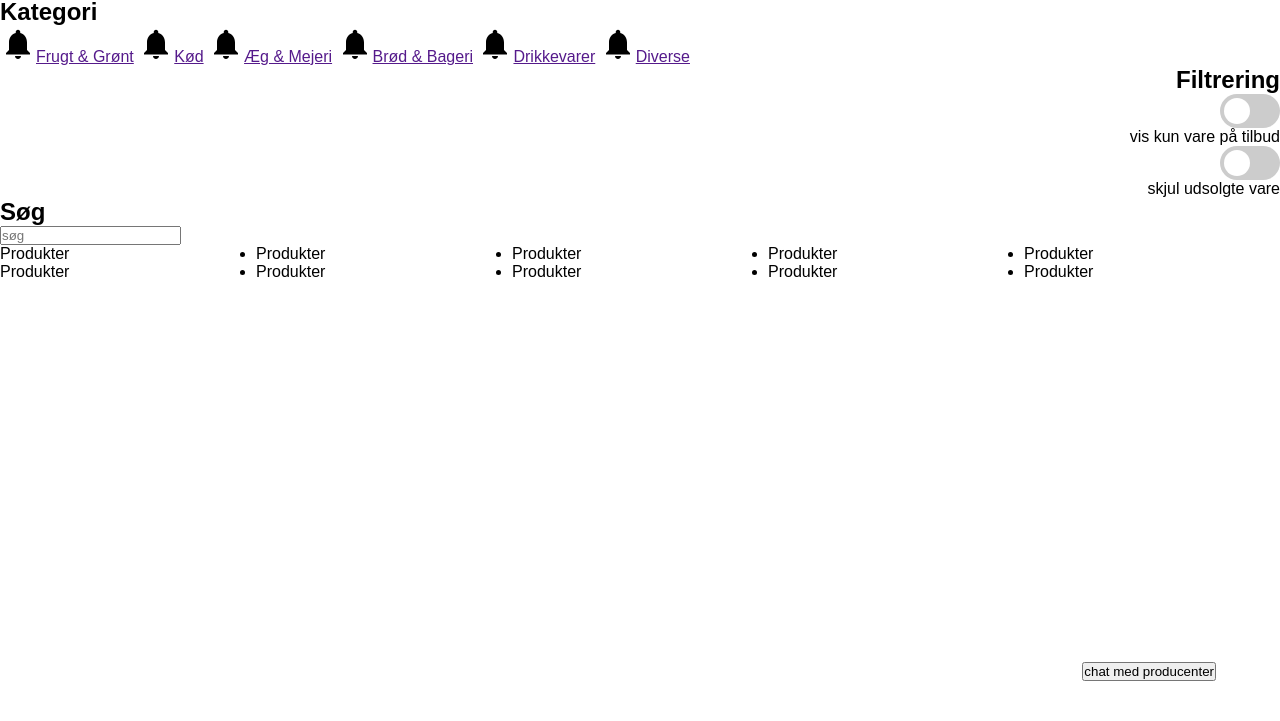
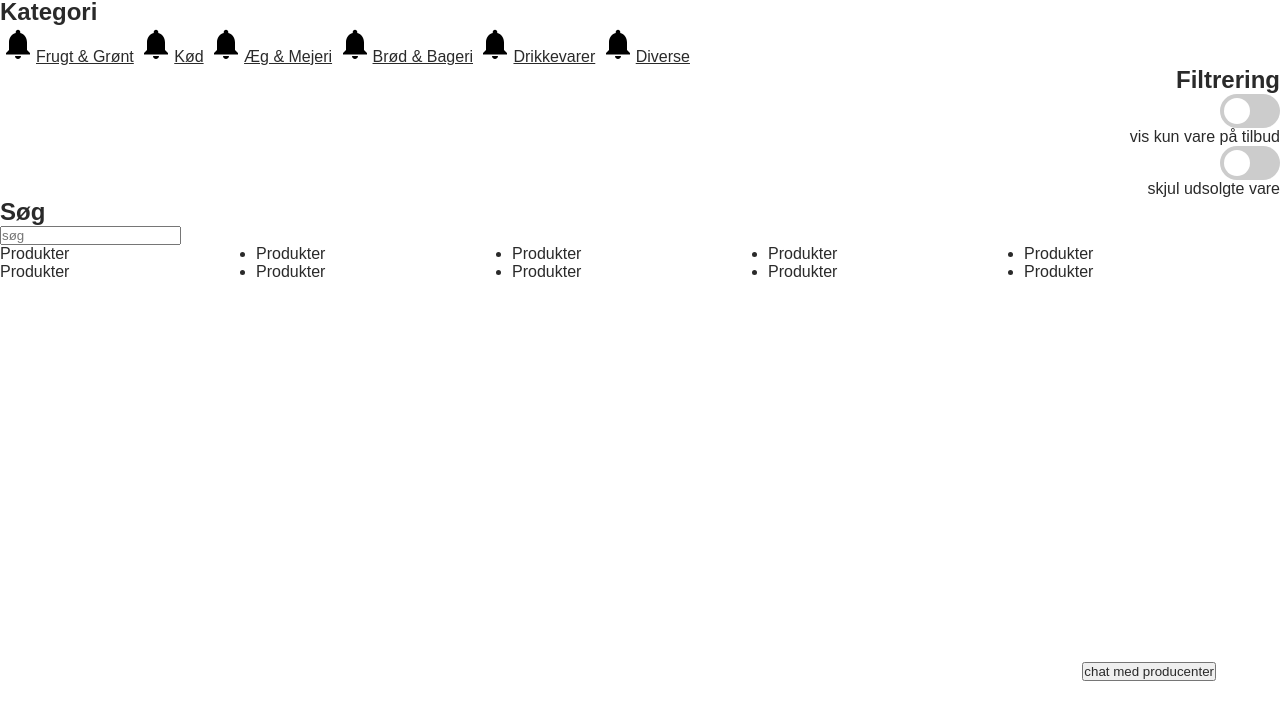
Before and after one commit to maxsendsen/raahandel-prototype, a plain HTML site: page markedsplads.html in a window 1280 px wide. Shown: the part 79-800 px from the top of the page. Drawn offline with Linux system fonts and the light colour scheme.

Commit message:
Update style.css

```diff
--- a/style.css
+++ b/style.css
@@ -2,6 +2,7 @@
     margin: 0;
     padding: 0;
     font-family: sans-serif;
+    color: #2A2A2A;
 }
 /*-------------------------------- markedsplads 1 ------------------------------ */
 .header{
```
